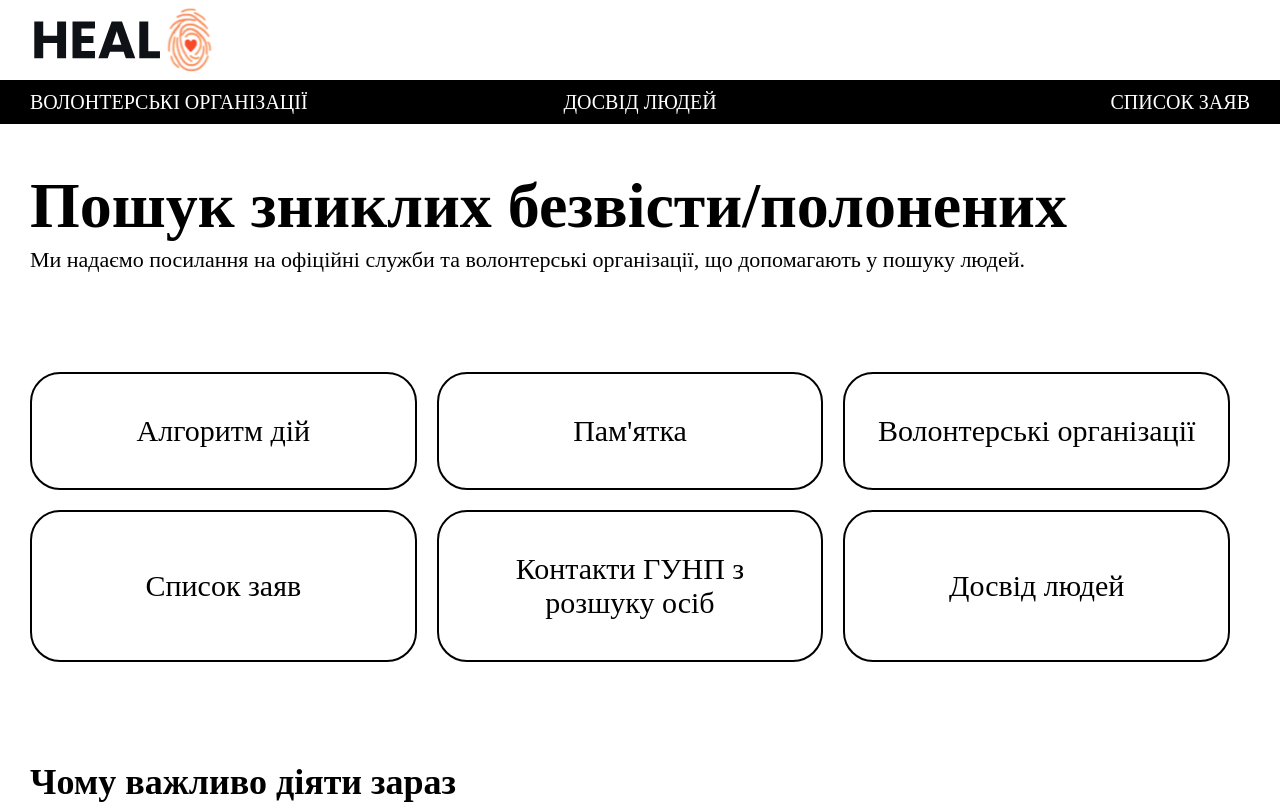
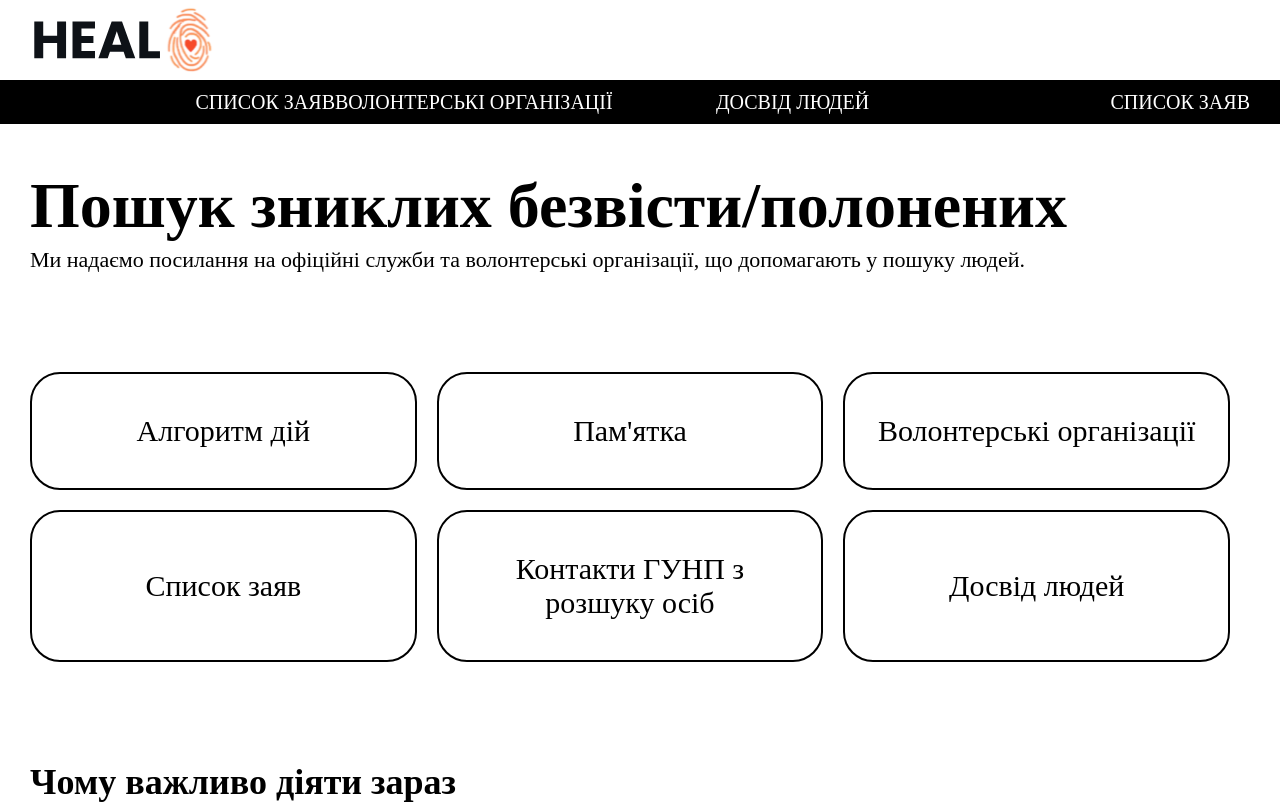
Before and after one commit to MykhailoZhyrok/Heal_exp, a React (Vite) app: page / in a window 1280 px wide. Shown: the top 804 px of the page. Built offline with nearby package versions, Linux system fonts and the light colour scheme.

Commit message:
add mailer res3

```diff
--- a/src/Layout/Navbar/Navbar.tsx
+++ b/src/Layout/Navbar/Navbar.tsx
@@ -12,6 +12,9 @@ export const Navbar = () => {
 
 
     <div className='navbarWrap'>
+    <Link className='navbarLink right' to="/">
+        Список заяв
+        </Link>
         <Link className='navbarLink left' to="/our-links">
         Волонтерські організації
         </Link>
```
